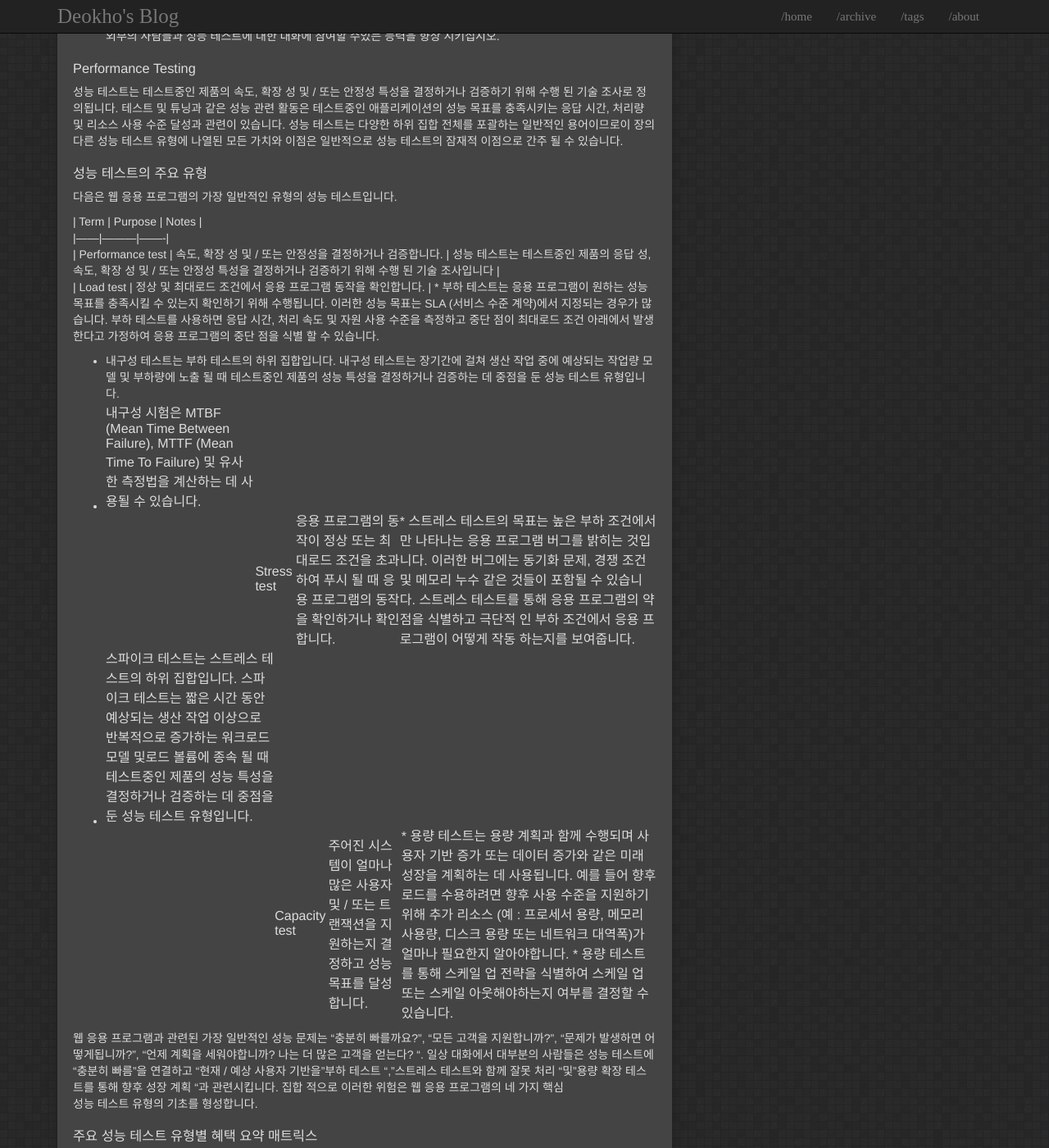
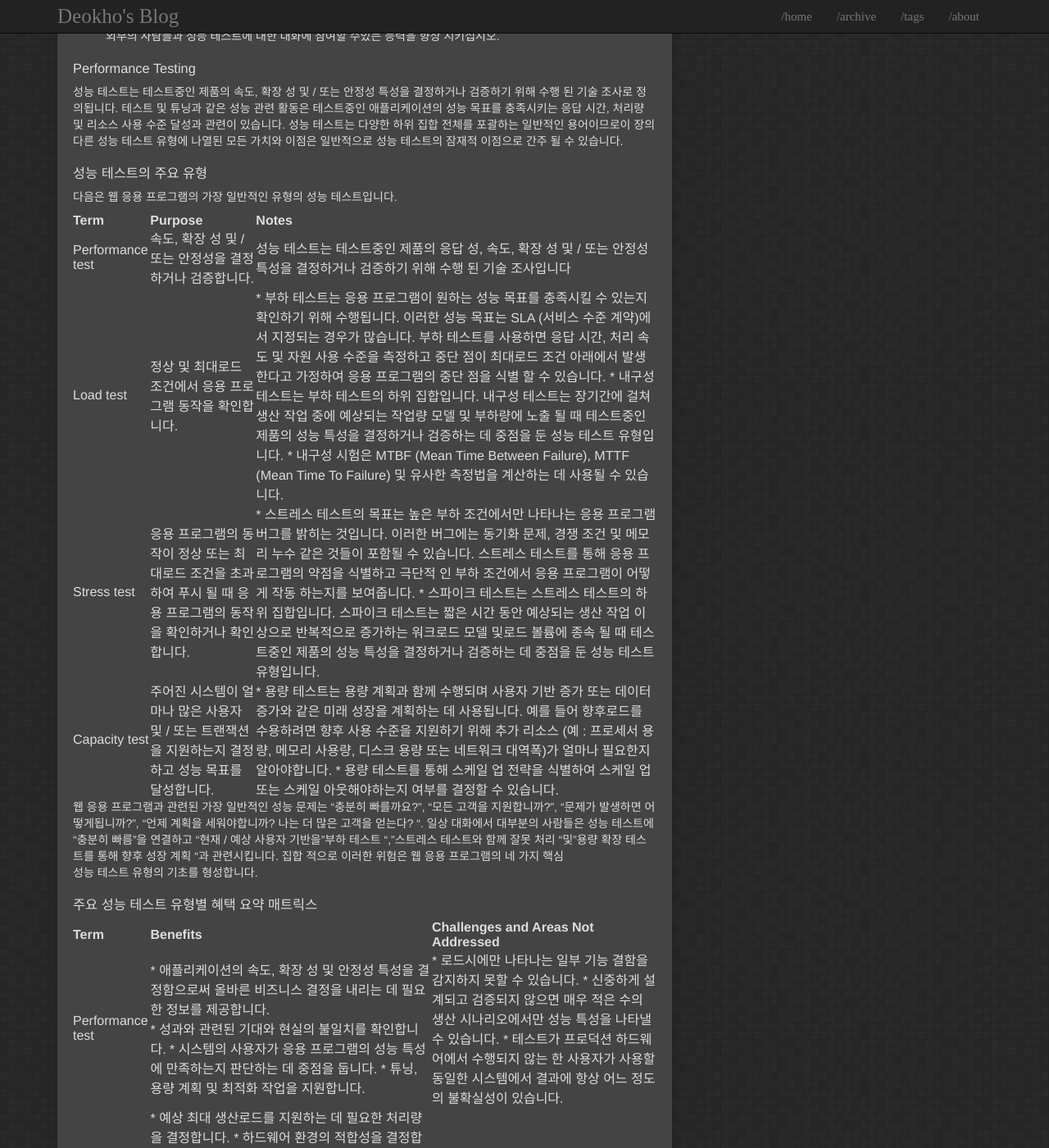
Before and after one commit to LeeDeokho/LeeDeokHo.github.io, a Jekyll site: the page built from _posts/2018-02-25-performance-contents.md, in a window 1280 px wide and 1400 px high, scrolled down 7603 px. Shown: the whole window at 82% size. Built offline with Jekyll 4.4.1, drawn with Linux system fonts in a browser that asks for light colours; comment, search, counter and statistics services are not loaded; some of the changed text lies outside the part shown.

Commit message:
table test

```diff
--- a/_posts/2018-02-25-performance-contents.md
+++ b/_posts/2018-02-25-performance-contents.md
@@ -214,11 +214,8 @@ Chapter 1 - Fundamentals of Web Application Performance Testing
 | Term | Purpose | Notes |
 |------|---------|-------|
 | Performance test | 속도, 확장 성 및 / 또는 안정성을 결정하거나 검증합니다. | 성능 테스트는 테스트중인 제품의 응답 성, 속도, 확장 성 및 / 또는 안정성 특성을 결정하거나 검증하기 위해 수행 된 기술 조사입니다 |
-| Load test | 정상 및 최대로드 조건에서 응용 프로그램 동작을 확인합니다. | * 부하 테스트는 응용 프로그램이 원하는 성능 목표를 충족시킬 수 있는지 확인하기 위해 수행됩니다. 이러한 성능 목표는 SLA (서비스 수준 계약)에서 지정되는 경우가 많습니다. 부하 테스트를 사용하면 응답 시간, 처리 속도 및 자원 사용 수준을 측정하고 중단 점이 최대로드 조건 아래에서 발생한다고 가정하여 응용 프로그램의 중단 점을 식별 할 수 있습니다.
- * 내구성 테스트는 부하 테스트의 하위 집합입니다. 내구성 테스트는 장기간에 걸쳐 생산 작업 중에 예상되는 작업량 모델 및 부하량에 노출 될 때 테스트중인 제품의 성능 특성을 결정하거나 검증하는 데 중점을 둔 성능 테스트 유형입니다.
- * 내구성 시험은 MTBF (Mean Time Between Failure), MTTF (Mean Time To Failure) 및 유사한 측정법을 계산하는 데 사용될 수 있습니다. |
-| Stress test | 응용 프로그램의 동작이 정상 또는 최대로드 조건을 초과하여 푸시 될 때 응용 프로그램의 동작을 확인하거나 확인합니다. |  * 스트레스 테스트의 목표는 높은 부하 조건에서만 나타나는 응용 프로그램 버그를 밝히는 것입니다. 이러한 버그에는 동기화 문제, 경쟁 조건 및 메모리 누수 같은 것들이 포함될 수 있습니다. 스트레스 테스트를 통해 응용 프로그램의 약점을 식별하고 극단적 인 부하 조건에서 응용 프로그램이 어떻게 작동 하는지를 보여줍니다.
- * 스파이크 테스트는 스트레스 테스트의 하위 집합입니다. 스파이크 테스트는 짧은 시간 동안 예상되는 생산 작업 이상으로 반복적으로 증가하는 워크로드 모델 및로드 볼륨에 종속 될 때 테스트중인 제품의 성능 특성을 결정하거나 검증하는 데 중점을 둔 성능 테스트 유형입니다. |
+| Load test | 정상 및 최대로드 조건에서 응용 프로그램 동작을 확인합니다. | * 부하 테스트는 응용 프로그램이 원하는 성능 목표를 충족시킬 수 있는지 확인하기 위해 수행됩니다. 이러한 성능 목표는 SLA (서비스 수준 계약)에서 지정되는 경우가 많습니다. 부하 테스트를 사용하면 응답 시간, 처리 속도 및 자원 사용 수준을 측정하고 중단 점이 최대로드 조건 아래에서 발생한다고 가정하여 응용 프로그램의 중단 점을 식별 할 수 있습니다.  * 내구성 테스트는 부하 테스트의 하위 집합입니다. 내구성 테스트는 장기간에 걸쳐 생산 작업 중에 예상되는 작업량 모델 및 부하량에 노출 될 때 테스트중인 제품의 성능 특성을 결정하거나 검증하는 데 중점을 둔 성능 테스트 유형입니다.  * 내구성 시험은 MTBF (Mean Time Between Failure), MTTF (Mean Time To Failure) 및 유사한 측정법을 계산하는 데 사용될 수 있습니다. |
+| Stress test | 응용 프로그램의 동작이 정상 또는 최대로드 조건을 초과하여 푸시 될 때 응용 프로그램의 동작을 확인하거나 확인합니다. |  * 스트레스 테스트의 목표는 높은 부하 조건에서만 나타나는 응용 프로그램 버그를 밝히는 것입니다. 이러한 버그에는 동기화 문제, 경쟁 조건 및 메모리 누수 같은 것들이 포함될 수 있습니다. 스트레스 테스트를 통해 응용 프로그램의 약점을 식별하고 극단적 인 부하 조건에서 응용 프로그램이 어떻게 작동 하는지를 보여줍니다. * 스파이크 테스트는 스트레스 테스트의 하위 집합입니다. 스파이크 테스트는 짧은 시간 동안 예상되는 생산 작업 이상으로 반복적으로 증가하는 워크로드 모델 및로드 볼륨에 종속 될 때 테스트중인 제품의 성능 특성을 결정하거나 검증하는 데 중점을 둔 성능 테스트 유형입니다. |
 | Capacity test | 주어진 시스템이 얼마나 많은 사용자 및 / 또는 트랜잭션을 지원하는지 결정하고 성능 목표를 달성합니다. | * 용량 테스트는 용량 계획과 함께 수행되며 사용자 기반 증가 또는 데이터 증가와 같은 미래 성장을 계획하는 데 사용됩니다. 예를 들어 향후로드를 수용하려면 향후 사용 수준을 지원하기 위해 추가 리소스 (예 : 프로세서 용량, 메모리 사용량, 디스크 용량 또는 네트워크 대역폭)가 얼마나 필요한지 알아야합니다. * 용량 테스트를 통해 스케일 업 전략을 식별하여 스케일 업 또는 스케일 아웃해야하는지 여부를 결정할 수 있습니다. |
 
 
@@ -229,7 +226,7 @@ Chapter 1 - Fundamentals of Web Application Performance Testing
 
 | Term | Benefits | Challenges and Areas Not Addressed |
 |------|----------|------------------------------------|
-| Performance test | * 애플리케이션의 속도, 확장 성 및 안정성 특성을 결정함으로써 올바른 비즈니스 결정을 내리는 데 필요한 정보를 제공합니다. * 성과와 관련된 기대와 현실의 불일치를 확인합니다. * 시스템의 사용자가 응용 프로그램의 성능 특성에 만족하는지 판단하는 데 중점을 둡니다. * 튜닝, 용량 계획 및 최적화 작업을 지원합니다. | * 로드시에만 나타나는 일부 기능 결함을 감지하지 못할 수 있습니다. * 신중하게 설계되고 검증되지 않으면 매우 적은 수의 생산 시나리오에서만 성능 특성을 나타낼 수 있습니다. * 테스트가 프로덕션 하드웨어에서 수행되지 않는 한 사용자가 사용할 동일한 시스템에서 결과에 항상 어느 정도의 불확실성이 있습니다. |
+| Performance test | * 애플리케이션의 속도, 확장 성 및 안정성 특성을 결정함으로써 올바른 비즈니스 결정을 내리는 데 필요한 정보를 제공합니다.<br> * 성과와 관련된 기대와 현실의 불일치를 확인합니다. * 시스템의 사용자가 응용 프로그램의 성능 특성에 만족하는지 판단하는 데 중점을 둡니다. * 튜닝, 용량 계획 및 최적화 작업을 지원합니다. | * 로드시에만 나타나는 일부 기능 결함을 감지하지 못할 수 있습니다. * 신중하게 설계되고 검증되지 않으면 매우 적은 수의 생산 시나리오에서만 성능 특성을 나타낼 수 있습니다. * 테스트가 프로덕션 하드웨어에서 수행되지 않는 한 사용자가 사용할 동일한 시스템에서 결과에 항상 어느 정도의 불확실성이 있습니다. |
 | Load test | * 예상 최대 생산로드를 지원하는 데 필요한 처리량을 결정합니다. * 하드웨어 환경의 적합성을 결정합니다. * 로드 밸런서의 적합성을 평가합니다. * 동시성 문제를 감지합니다. * 로드 중 기능 오류를 감지합니다. * 확장 성 및 용량 계획 목적으로 데이터를 수집합니다. * 성능이 저하되기 전에 애플리케이션이 처리 할 수있는 사용자 수를 결정할 수 있습니다. * 자원 활용 한도를 초과하기 전에 하드웨어에서 처리 할 수있는로드의 양을 결정하는 데 도움을줍니다.  | * 주로 응답 속도에 집중하도록 설계되지 않았습니다. * 결과는 다른 관련 부하 테스트와 비교할 때만 사용해야합니다. |
 |  |  |  |
 |  |  |  |
```
